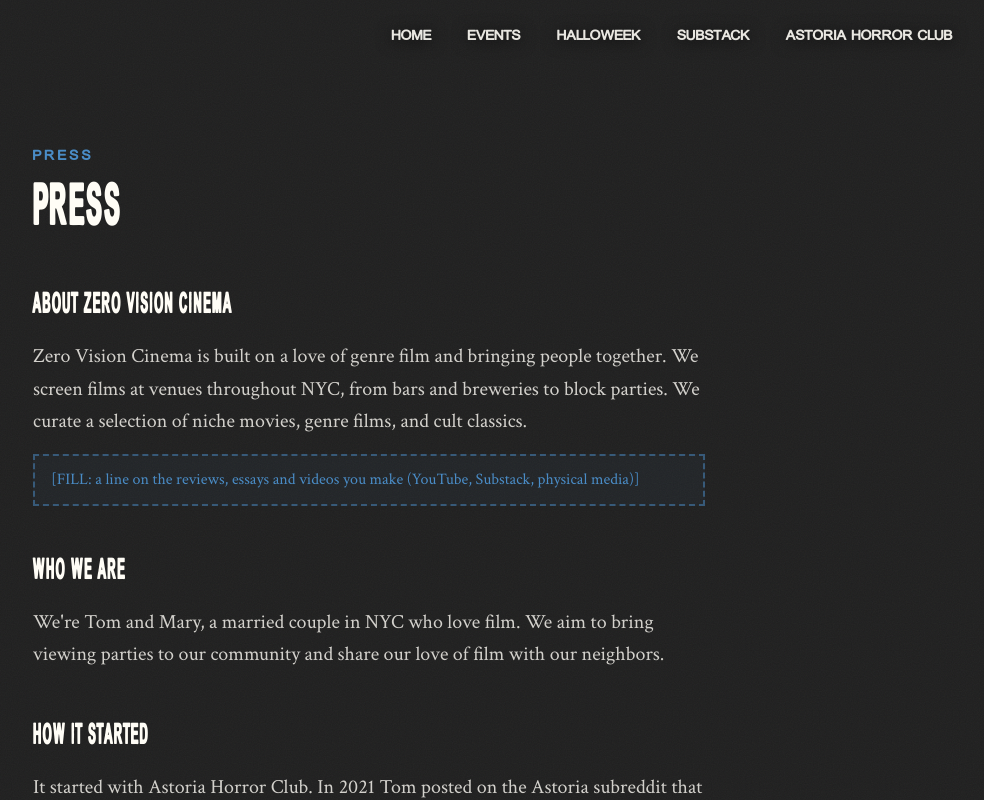
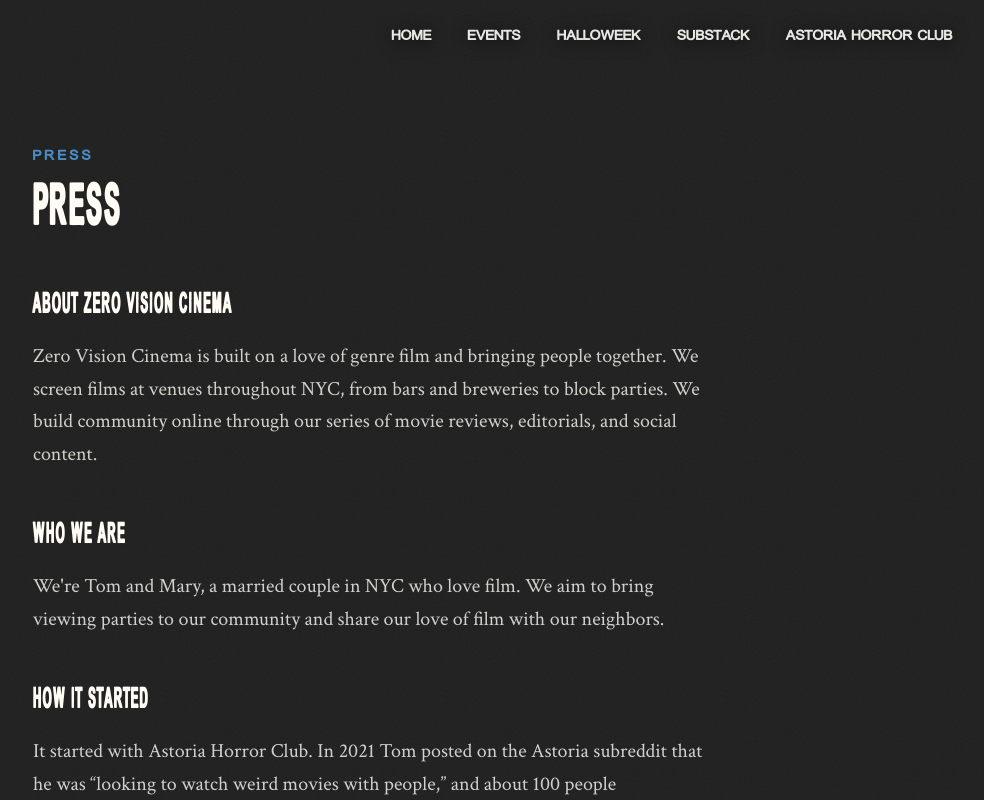
Before and after one commit to TomHerrmann/zero-vision-cinema, a Next.js app: page /press in a window 1280 px wide. Shown: the top 800 px of the page, without its empty margins (271-1255 px from the left). Built offline with nearby package versions, Linux system fonts and the light colour scheme.

Commit message:
Use Tom and Mary's About paragraph on the press page
Co-Authored-By: Claude Opus 5.5 (1M context) <noreply@anthropic.com>
Claude-Session: https://claude.ai/code/session_01SNkHmj6xuZ733RETqKCHc5

```diff
--- a/app/(frontend)/press/page.tsx
+++ b/app/(frontend)/press/page.tsx
@@ -51,13 +51,10 @@ export default function PressPage() {
           <p>
             Zero Vision Cinema is built on a love of genre film and bringing
             people together. We screen films at venues throughout NYC, from
-            bars and breweries to block parties. We curate a selection of niche
-            movies, genre films, and cult classics.
+            bars and breweries to block parties. We build community online
+            through our series of movie reviews, editorials, and social
+            content.
           </p>
-          <Blank>
-            a line on the reviews, essays and videos you make (YouTube,
-            Substack, physical media)
-          </Blank>
         </Section>
 
         <Section title="Who We Are">
```
